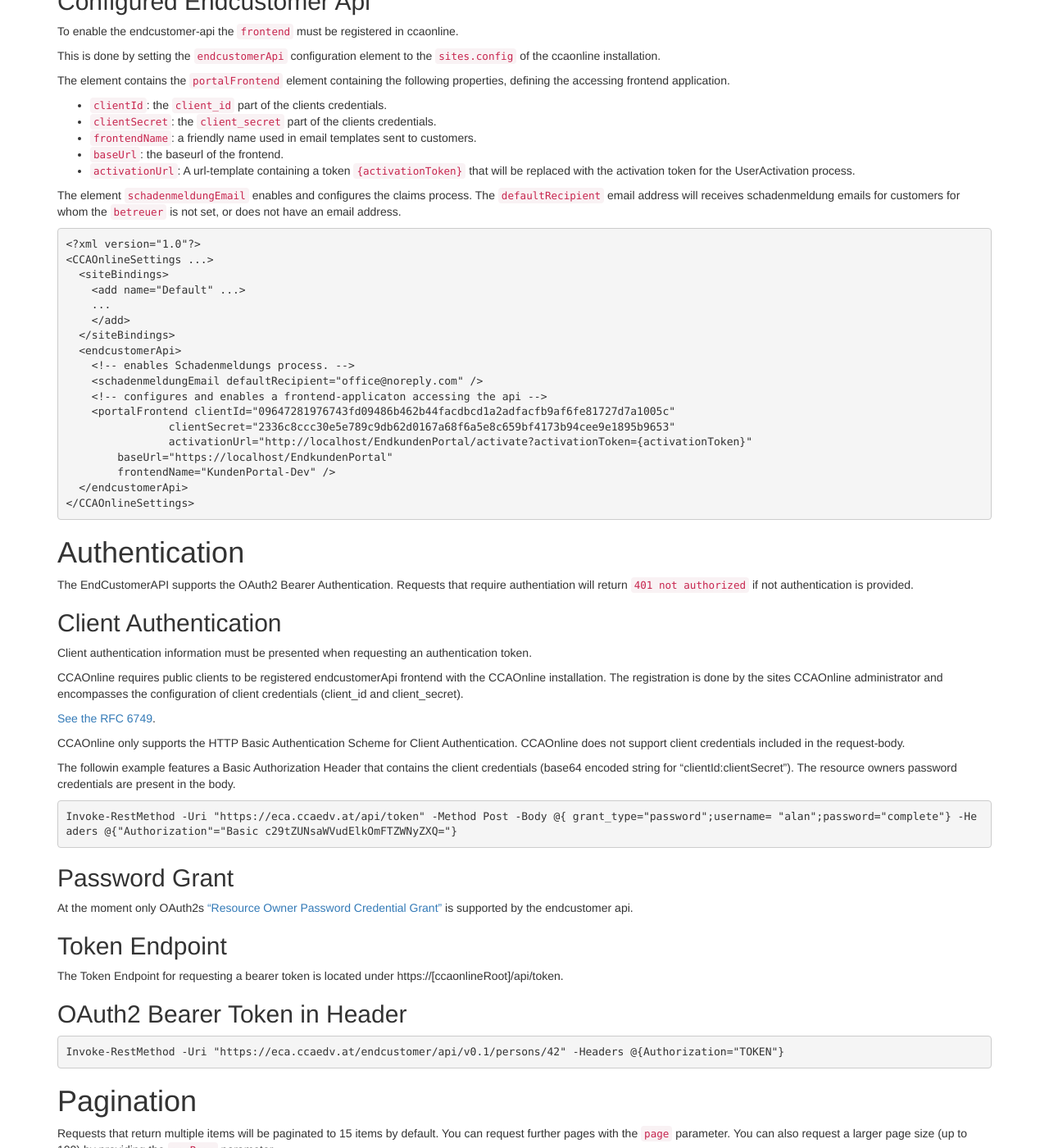
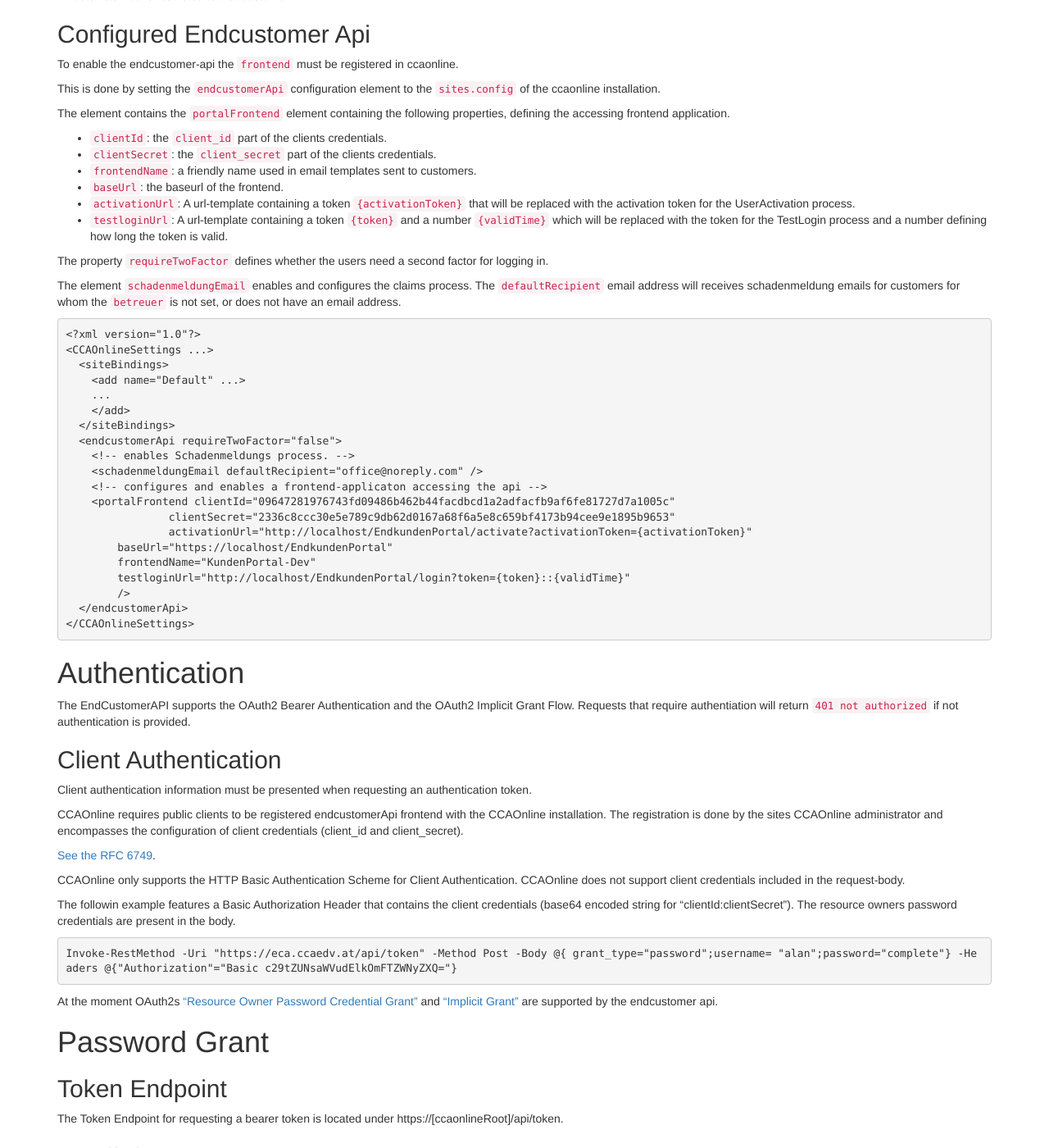
Before and after one commit to togethercca/togethercca.github.io, a Jekyll site: the page built from _pages/endCustomerApi.md, in a window 1280 px wide and 1400 px high, scrolled down 2358 px. Shown: the whole window at 82% size. Built offline with Jekyll 4.4.1, drawn with Linux system fonts in a browser that asks for light colours; some of the changed text lies outside the part shown.

Commit message:
Update endCustomerApi.md

````diff
--- a/_pages/endCustomerApi.md
+++ b/_pages/endCustomerApi.md
@@ -118,6 +118,9 @@ The element contains the `portalFrontend` element containing the following prope
 - `frontendName`: a friendly name used in email templates sent to customers.
 - `baseUrl`: the baseurl of the frontend.
 - `activationUrl`: A url-template containing a token `{activationToken}` that will be replaced with the activation token for the UserActivation process.
+- `testloginUrl`: A url-template containing a token `{token}` and a number `{validTime}`  which will be replaced with the token for the TestLogin process and a number defining how long the token is valid.
+
+The property `requireTwoFactor` defines whether the users need a second factor for logging in.
 
 The element `schadenmeldungEmail` enables and configures the claims process.
 The `defaultRecipient` email address will receives schadenmeldung emails for customers for whom the `betreuer` is not set,
@@ -133,7 +136,7 @@ or does not have an email address.
     ...
     </add>
   </siteBindings>
-  <endcustomerApi>
+  <endcustomerApi requireTwoFactor="false">
     <!-- enables Schadenmeldungs process. -->
     <schadenmeldungEmail defaultRecipient="office@noreply.com" />
     <!-- configures and enables a frontend-applicaton accessing the api -->
@@ -141,7 +144,9 @@ or does not have an email address.
 		clientSecret="2336c8ccc30e5e789c9db62d0167a68f6a5e8c659bf4173b94cee9e1895b9653"
 		activationUrl="http://localhost/EndkundenPortal/activate?activationToken={activationToken}"
         baseUrl="https://localhost/EndkundenPortal"
-        frontendName="KundenPortal-Dev"	/>
+        frontendName="KundenPortal-Dev"
+        testloginUrl="http://localhost/EndkundenPortal/login?token={token}::{validTime}"
+        />
   </endcustomerApi>
 </CCAOnlineSettings>
 ~~~
@@ -150,7 +155,7 @@ or does not have an email address.
 Authentication
 ==============
 
-The EndCustomerAPI supports the OAuth2 Bearer Authentication.
+The EndCustomerAPI supports the OAuth2 Bearer Authentication and the OAuth2 Implicit Grant Flow.
 Requests that require authentiation will return `401 not authorized` if not authentication is provided.
 
 ## Client Authentication
@@ -171,13 +176,22 @@ The followin example features a Basic Authorization Header that contains the cli
 Invoke-RestMethod -Uri "https://eca.ccaedv.at/api/token" -Method Post -Body @{ grant_type="password";username= "alan";password="complete"} -Headers @{"Authorization"="Basic c29tZUNsaWVudElkOmFTZWNyZXQ="}
 ```
 
-## Password Grant
+At the moment OAuth2s ["Resource Owner Password Credential Grant"](https://tools.ietf.org/html/rfc6749#section-4.3) and ["Implicit Grant"](https://tools.ietf.org/html/rfc6749#section-4.2) are supported by the endcustomer api.
 
-At the moment only OAuth2s ["Resource Owner Password Credential Grant"](https://tools.ietf.org/html/rfc6749#section-4.3) is supported by the endcustomer api.
+
+# Password Grant
 
 ## Token Endpoint
 
 The Token Endpoint for requesting a bearer token is located under https://[ccaonlineRoot]/api/token.
+
+# Implicit Grant
+
+## Authorize Endpoint
+
+The Authorization Endpoint for getting a access token is located under https://[ccaonlineRoot]/endcustomer/authorize
+
+
 
 ## OAuth2 Bearer Token in Header
 
````
